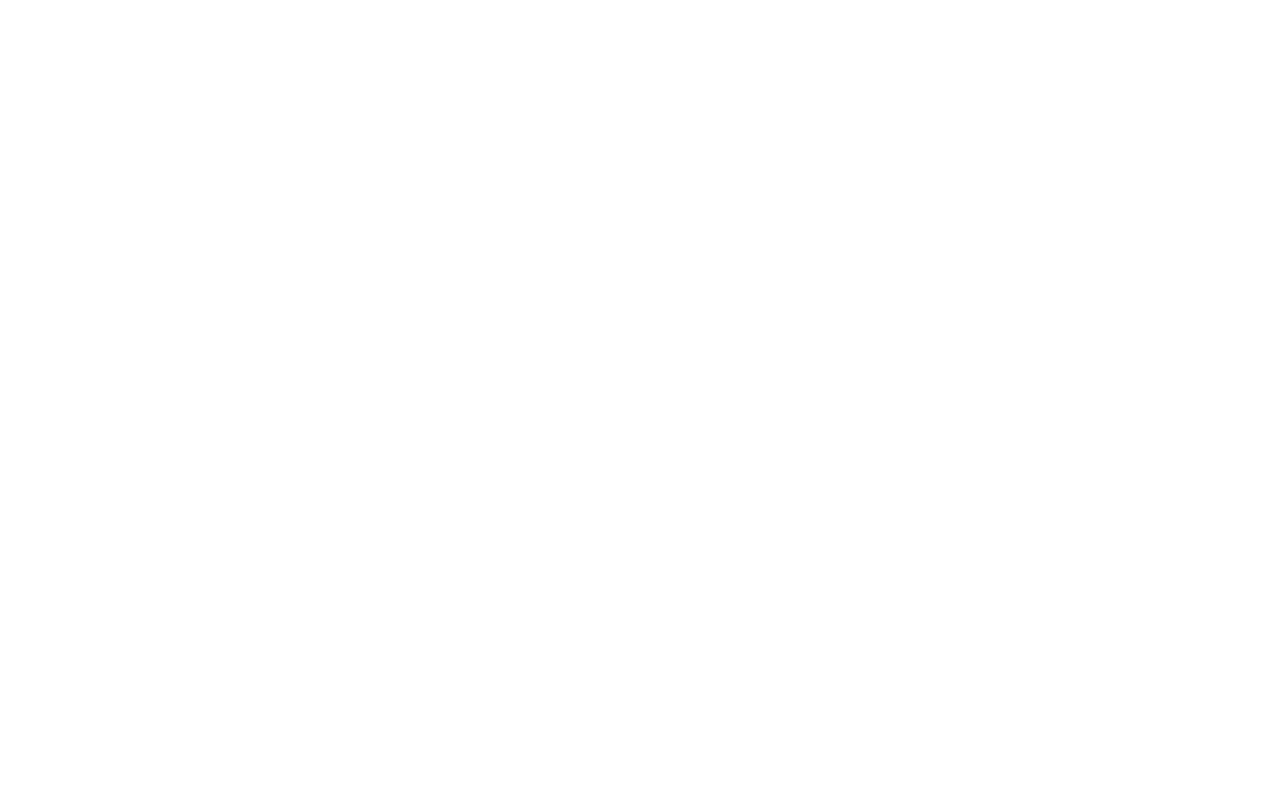
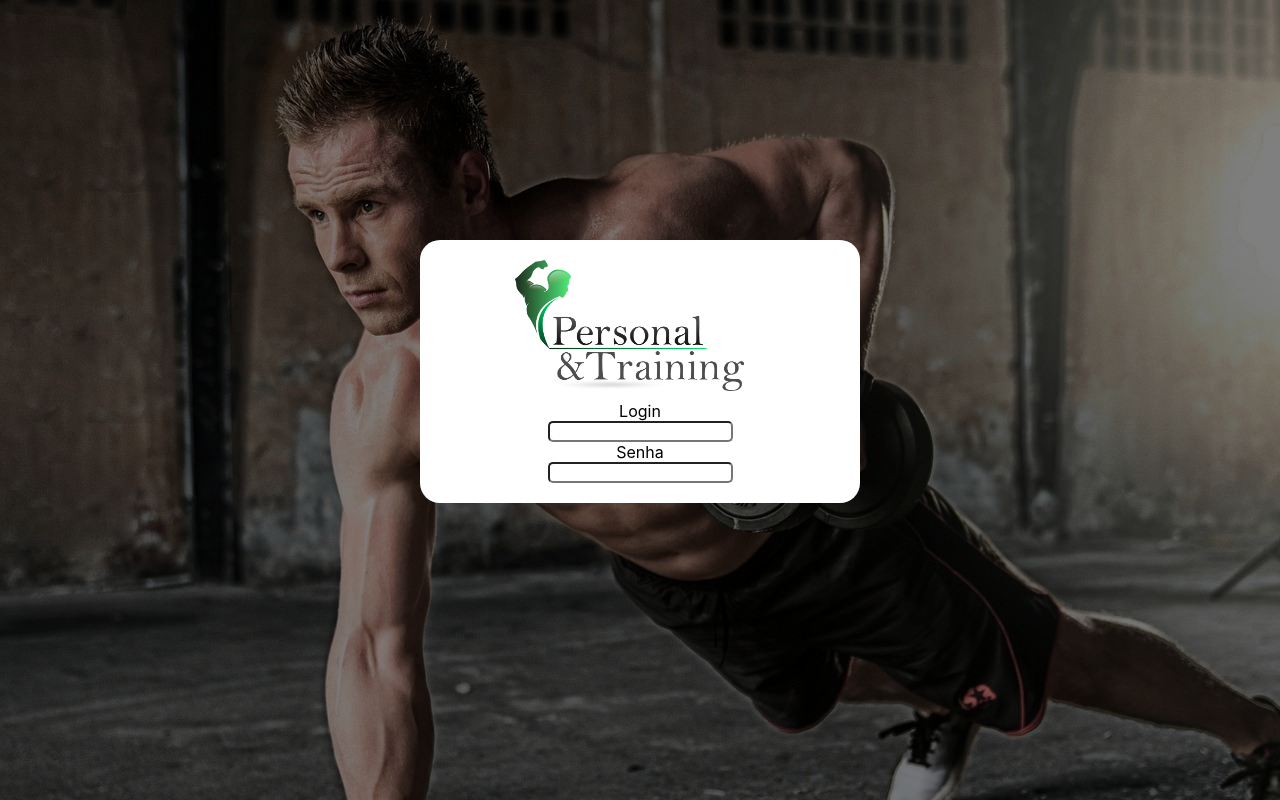
Before and after one commit to givisiez-JDM/personal-trainer-clientSide, a React (Create React App) app: page /login in a window 1280 px wide. Before the commit this address had no page. Built offline with nearby package versions, Linux system fonts and the light colour scheme.

Commit message:
Change login style

```diff
--- a/src/App.js
+++ b/src/App.js
@@ -1,4 +1,5 @@
 import { BrowserRouter as Router, Route, Routes } from "react-router-dom";
+import Login from "./pages/Login";
 import HomePage from "./pages/HomePage"
 import ClientsList from "./pages/ClientsList"
 import TrainingList from "./pages/TrainingList";
@@ -8,6 +9,7 @@
     <div className="App">
       <Router>
         <Routes>
+          <Route index path="/login" element={<Login />} />
           <Route path="/" element={<HomePage />} />
           <Route path="/clientes" element={<ClientsList />} />
           <Route path="/treinos" element={<TrainingList />} />
--- a/src/assets/styles/LoginStyle.js
+++ b/src/assets/styles/LoginStyle.js
@@ -0,0 +1,39 @@
+import styled from "styled-components";
+import bgLogin from "../images/images/homem-fazendo-flexao.jpg"
+
+export const LoginCnt = styled.main`
+    width: 100vw;
+    height: 100vh;
+    background: rgba(0, 0, 0, .5) url(${bgLogin}) no-repeat fixed top;
+    background-blend-mode: darken;
+    position: fixed;
+    top: 0;
+`
+
+export const FormCnt = styled.main`
+    background-color: white;
+    max-width: 400px;
+    margin: 30vh auto;
+    padding: 20px;
+    display: flex;
+    flex-direction: column;
+    justify-content: space-evenly;
+    align-items: center;
+    border-radius: 20px;
+`
+
+export const LoginForm = styled.form`
+    display: flex;
+    flex-direction: column;
+    justify-content: space-evenly;
+    align-items: center;
+`
+
+export const LoginLogo = styled.img`
+    max-width: 250px;
+    height: auto;
+`
+
+export const LoginInput = styled.input`
+    border-radius: 5px;
+`
--- a/src/pages/Login.jsx
+++ b/src/pages/Login.jsx
@@ -1,9 +1,18 @@
+import { FormCnt, LoginCnt, LoginForm, LoginInput, LoginLogo } from "../assets/styles/LoginStyle";
+import Logo from "../assets/images/logo/logo-horizontal.png"
+
 export default function Login() {
   return (
-    <>
-      <main>
-
-      </main>
-    </>
+    <LoginCnt>
+      <FormCnt>
+        <LoginLogo src={Logo} alt="" />
+        <LoginForm action="/" method="post">
+          <label htmlFor="login">Login</label>
+          <LoginInput type="text" name="login" id="login" />
+          <label htmlFor="password">Senha</label>
+          <LoginInput type="password" name="password" id="password" />
+        </LoginForm>
+      </FormCnt>
+    </LoginCnt>
   )
 }
```
